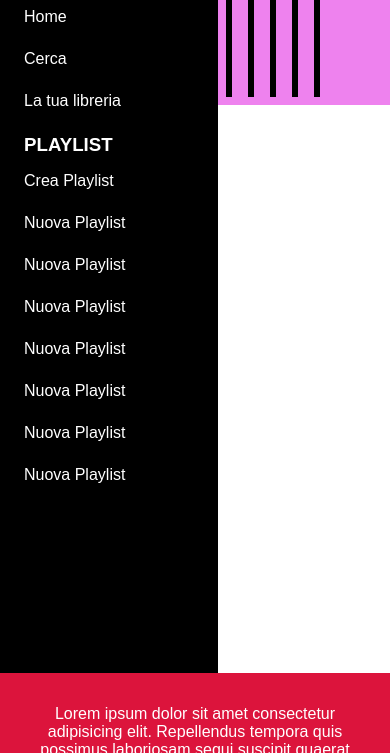
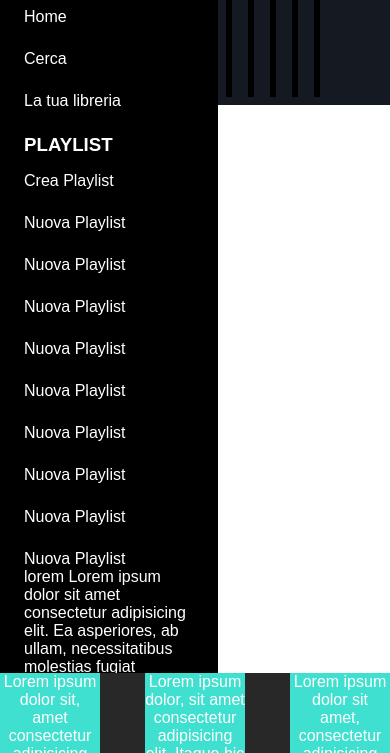
Before and after one commit to sandyclaws89/html-css-spotifyweb, a plain HTML site: page index.html in a window 390 px wide. Shown: the part 91-844 px from the top of the page. Drawn offline with Linux system fonts and the light colour scheme.

Commit message:
Footer responsive

```diff
--- a/css/style.css
+++ b/css/style.css
@@ -50,6 +50,21 @@
 .header_box span {
     margin-top: 1rem;
 }
+.first_list{
+    width: 100%;
+}
+.second_list{
+    width: 100%;
+}
+
+.second_list{
+    overflow-y: auto;
+}
+
+
+
+
+
 
 
 .main_box{
@@ -75,7 +90,7 @@ a{
 
 main {
     width: 100%;
-    background-color: violet;
+    background-color: #141922;
 }
 
 .square {
@@ -88,14 +103,37 @@ main {
 }
 
 
+
+/* FOOTER  */
+
+
 footer{
     width:100%;
-    background-color: crimson;
+    background-color: #282828;
     position: fixed;
     height: 80px;
     bottom: 0;
-    z-index: 5;
-    padding: 2rem;
+    z-index: 2;
     text-align: center;
+    justify-content: space-between;
+    align-items: flex-start;
+}
+
+.track{
+    width: 100px;
+    background-color: turquoise;
+    height: 80px;
+}
+.control {
+    width: 100px;
+    background-color: turquoise;
+    height: 80px;
 
 }
+
+.volume{
+    width: 100px;
+    background-color: turquoise;
+    height: 80px;
+
+}
--- a/index.html
+++ b/index.html
@@ -33,6 +33,15 @@
                     <li>Nuova Playlist</li>
                     <li>Nuova Playlist</li>
                     <li>Nuova Playlist</li>
+                    <li>Nuova Playlist</li>
+                    <li>Nuova Playlist</li>
+                    lorem
+                    Lorem ipsum dolor sit amet consectetur adipisicing elit. Ea asperiores, ab ullam, necessitatibus
+                    molestias fugiat architecto molestiae minus, perspiciatis at repellat nisi suscipit voluptas magni
+                    ad dicta! Corrupti, perferendis omnis!Lorem Lorem ipsum, dolor sit amet consectetur adipisicing
+                    elit. Hic tempora praesentium natus necessitatibus aliquam consectetur, nostrum ipsa delectus ea
+                    eius odit ad earum quod commodi iusto sed expedita maxime fugiat?
+
                 </ul>
             </div>
 
@@ -50,6 +59,7 @@
                 <div class="square"></div>
                 <div class="square"></div>
                 <div class="square"></div>
+
             </main>
 
 
@@ -59,12 +69,19 @@
     </div>
 
 
-    <footer>
-        Lorem ipsum dolor sit amet consectetur adipisicing elit. Repellendus tempora quis possimus laboriosam sequi
-        suscipit quaerat nesciunt autem iure natus. Illo vel optio, sint aliquam aut numquam tenetur exercitationem
-        ullam.
-        Lorem ipsum dolor sit amet consectetur adipisicing elit. Minima repudiandae eos sint corporis deserunt nesciunt.
-        Fugiat repellat, quos iure ab dignissimos cum at eum nesciunt, ipsum debitis praesentium dicta facilis.
+    <footer class="row">
+        <div class="track">
+            Lorem ipsum dolor sit, amet consectetur adipisicing elit. Nulla itaque deserunt aliquam
+            distinctio corporis iste, illo sit expedita atque optio voluptates quisquam modi libero maiores voluptatibus
+            dolor hic deleniti eius?</div>
+        <div class="control">
+            Lorem ipsum dolor, sit amet consectetur adipisicing elit. Itaque hic esse eveniet omnis
+            magni inventore! Corrupti, quia autem! Quia incidunt quis impedit qui soluta illo debitis distinctio vitae
+            placeat quaerat!</div>
+        <div class="volume">
+            Lorem ipsum dolor sit amet, consectetur adipisicing elit. Modi pariatur hic quisquam officia
+            porro vero voluptatum veritatis harum alias. Illo quis non eligendi culpa perspiciatis obcaecati nam nemo
+            iure mollitia!</div>
     </footer>
 </body>
 
```
